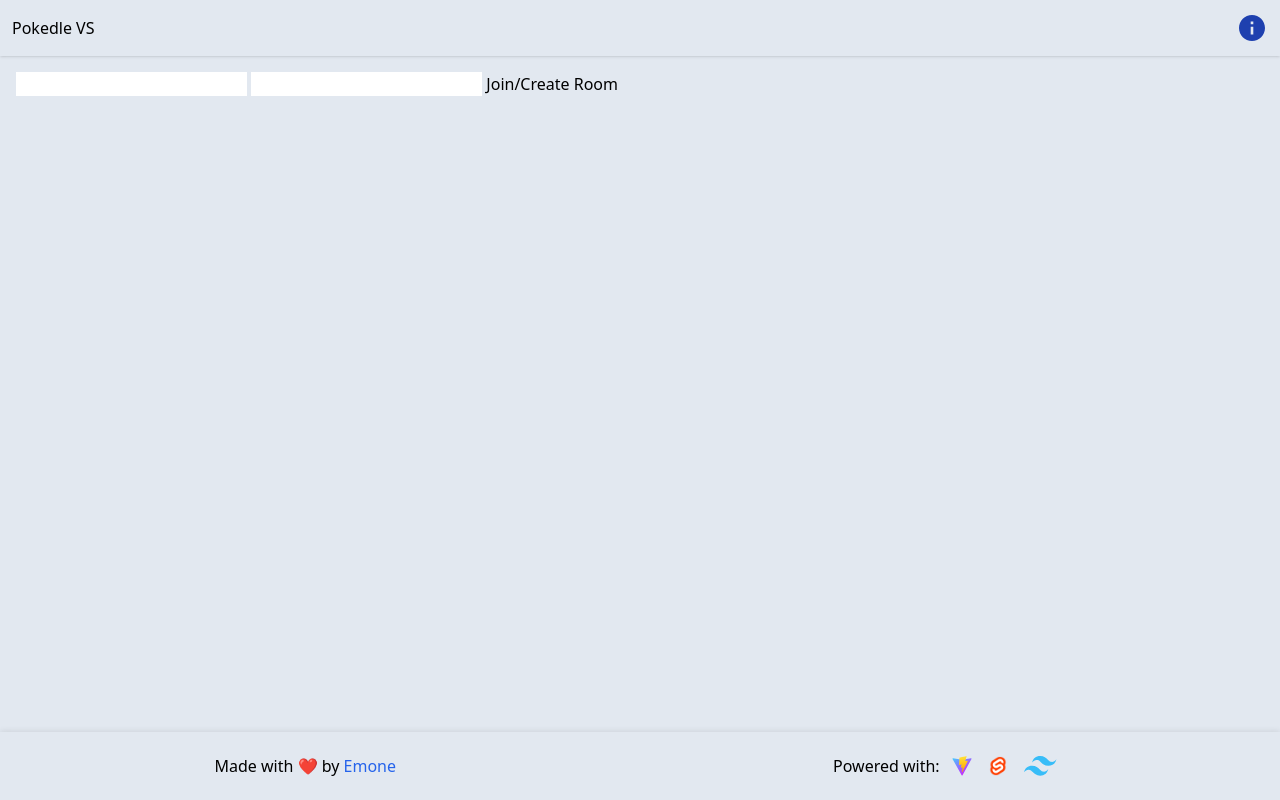
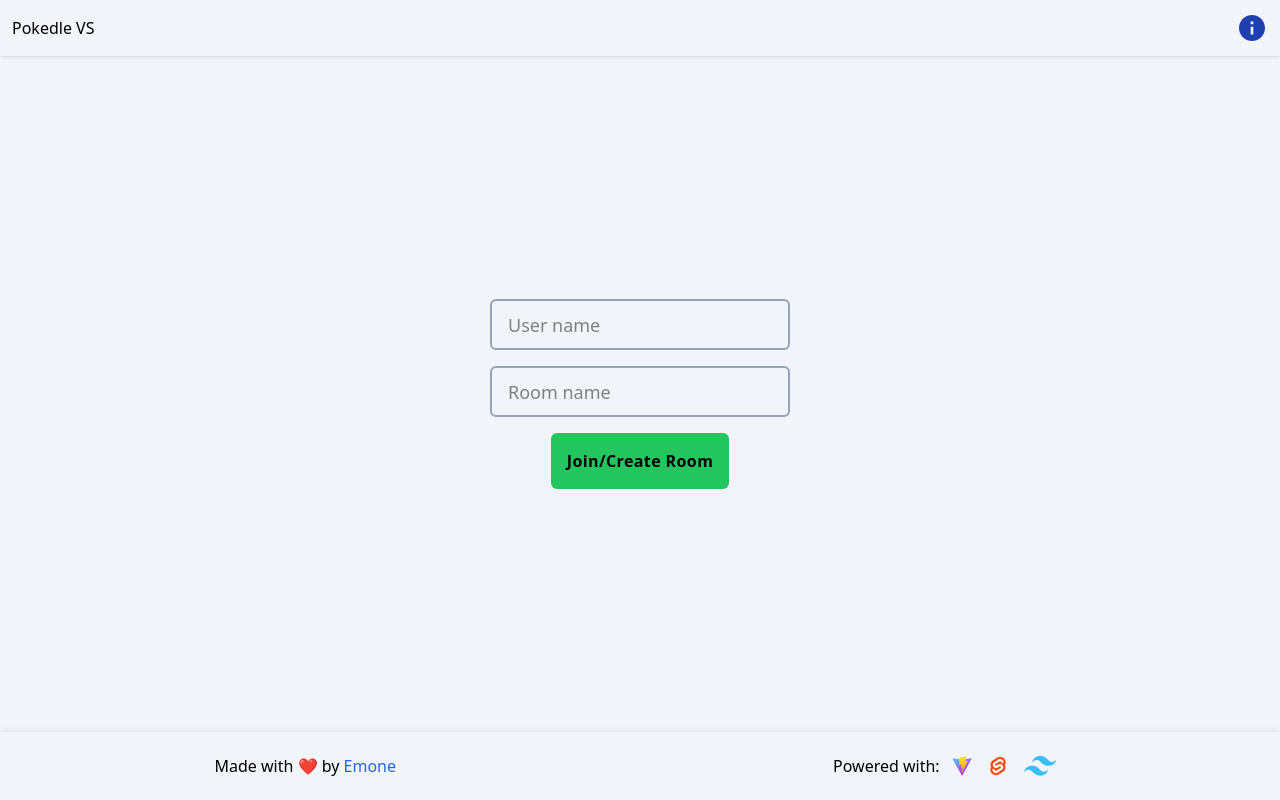
Before and after one commit to Emonee/pokedle-vs, a Svelte app in the folder client/: page / in a window 1280 px wide. Built offline with nearby package versions, Linux system fonts and the light colour scheme.

Commit message:
feat: basic home

```diff
--- a/client/index.html
+++ b/client/index.html
@@ -6,7 +6,7 @@
     <meta name="viewport" content="width=device-width, initial-scale=1.0" />
     <title>Vite + Svelte + TS</title>
   </head>
-  <body class="bg-slate-200">
+  <body>
     <script type="module" src="/src/main.ts"></script>
   </body>
 </html>
--- a/client/src/App.svelte
+++ b/client/src/App.svelte
@@ -13,7 +13,7 @@
 </script>
 
 <Header />
-<main class="p-4 bg-slate-200">
+<main class="p-4">
   <ActualPage />
 </main>
 <Footer />
--- /dev/null
+++ b/client/src/components/Input.svelte
@@ -0,0 +1,49 @@
+<script lang="ts">
+  import type { HTMLInputAttributes } from 'svelte/elements';
+
+  const props: HTMLInputAttributes = $props()
+</script>
+
+<div class="container">
+  <input {...props} placeholder=" ">
+  <span>{props.placeholder}</span>
+</div>
+
+<style>
+  .container {
+    position: relative;
+    height: fit-content;
+    width: fit-content;
+  }
+
+  input {
+    width: 300px;
+    padding:10px;
+    font-size: 18px;
+  }
+
+  span {
+    position: absolute;
+    top: 50%;
+    translate: 0 -50%;
+    left: 10px;
+    font-size: 18px;
+    color: gray;
+    padding: 0px 8px;
+    pointer-events: none;
+    transition: top 200ms ease-in-out,
+                color 200ms ease-in-out,
+                translate 200ms ease-in-out,
+                font-size 200ms ease-in-out;
+  }
+
+  input:focus + span, input:not(:placeholder-shown) + span {
+    top: -8px;
+    translate: 0 0;
+    font-size: 12px;
+  }
+
+  input:-internal-autofill-selected {
+    background-color: red !important;
+  }
+</style>
--- a/client/src/index.css
+++ b/client/src/index.css
@@ -1,6 +1,10 @@
 @tailwind base;
 @tailwind components;
 @tailwind utilities;
+
+* {
+  background-color: rgb(241 245 249);
+}
 
 body {
   display: grid;
--- a/client/src/pages/Root.svelte
+++ b/client/src/pages/Root.svelte
@@ -1,5 +1,10 @@
 <script lang="ts">
+  import Input from "../components/Input.svelte";
   import { Page, state } from "./page.svelte";
+
+  const url = new URL(window.location.href);
+  const roomName = url.searchParams.get('room_name');
+
   const onsubmit = (e: SubmitEvent) => {
     e.preventDefault();
     const data = Object.fromEntries(new FormData(e.target as HTMLFormElement));
@@ -14,10 +19,10 @@
   }
 </script>
 
-<main>
-  <form {onsubmit}>
-    <input type="text" name="userName" required>
-    <input type="text" name="roomName" required>
-    <button>Join/Create Room</button>
+<section class="flex justify-center items-center h-full">
+  <form {onsubmit} class="flex flex-col justify-center gap-4 items-center">
+    <Input type="text" name="userName" placeholder="User name" class="border-2 border-slate-400 rounded-md"  required />
+    <Input type="text" name="roomName" placeholder="Room name" class="border-2 border-slate-400 rounded-md" value={roomName} required />
+    <button class="bg-green-500 rounded-md p-4 hover:bg-green-600 font-bold tracking-wide transition">Join/Create Room</button>
   </form>
-</main>
+</section>
```
